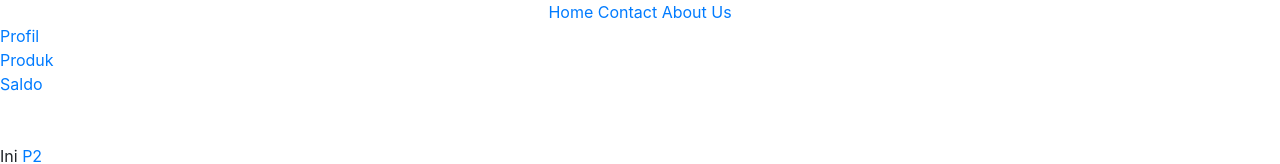
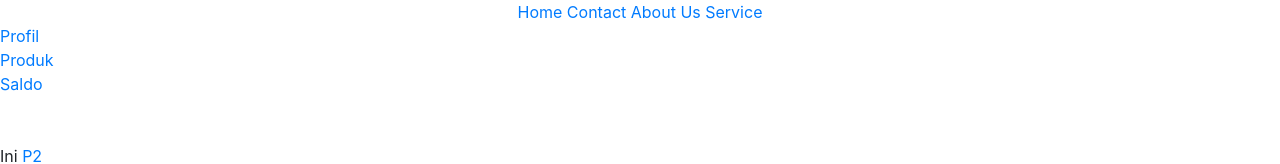
Before and after one commit to ramadhangandidi/latihan-html-gt, a plain HTML site: page latihan1.html in a window 1280 px wide. Shown: the top 164 px of the page. Drawn offline with nearby package versions, Linux system fonts and the light colour scheme.

Commit message:
Test ganti

```diff
--- a/latihan1.html
+++ b/latihan1.html
@@ -12,6 +12,7 @@
         <a href="">Home</a>
         <a href="">Contact</a>
         <a href="">About Us</a>
+        <a href="">Service</a>
     </div>
 
     <div align="left">
```
